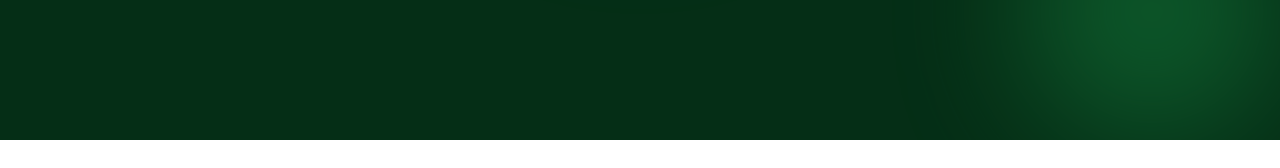
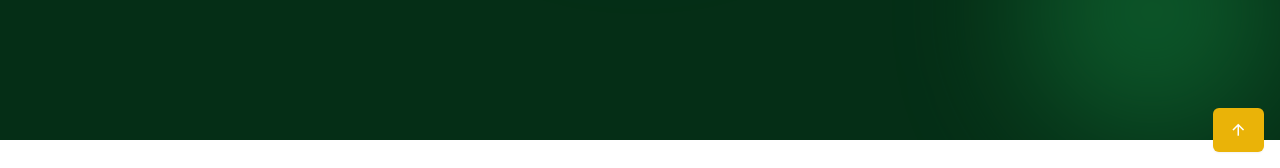
Before and after one commit to EzraMoosa/indoorplants-tailwindcss, a website: page index.html in a window 1280 px wide. Shown: the part 632-800 px from the top of the page. Drawn offline with nearby package versions, Linux system fonts and the light colour scheme; files whose address does not match are found by name.

Commit message:
Add fixed scroll up button.

```diff
--- a/index.html
+++ b/index.html
@@ -496,6 +496,10 @@
         </div>
     </footer>
 
+    <a href="#" class="fixed right-4 bottom-4 bg-yellow-500 shadow-sm inline-block px-3 py-1 md:px-4 md:py-2 rounded-md text-lg z-50 hover:-translate-y-1 duration-300" id="scroll-up">
+        <i class="ri-arrow-up-line"></i>
+    </a>
+
 
     <script src="https://cdn.jsdelivr.net/npm/swiper@11/swiper-bundle.min.js"></script>
     <script src="main.js"></script>
```
Also changed, not shown: output.css.
